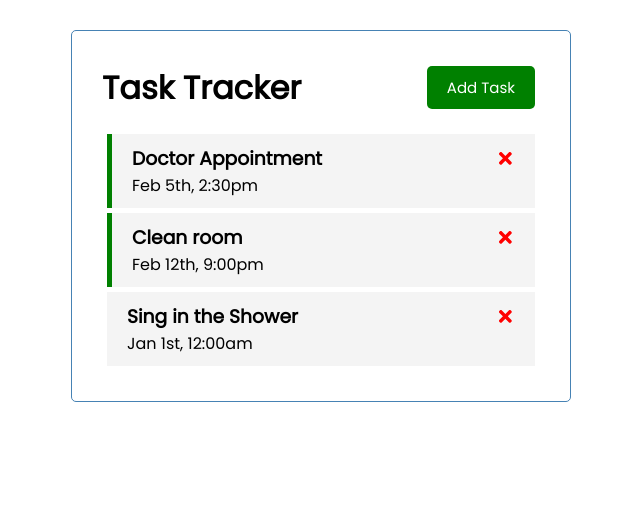
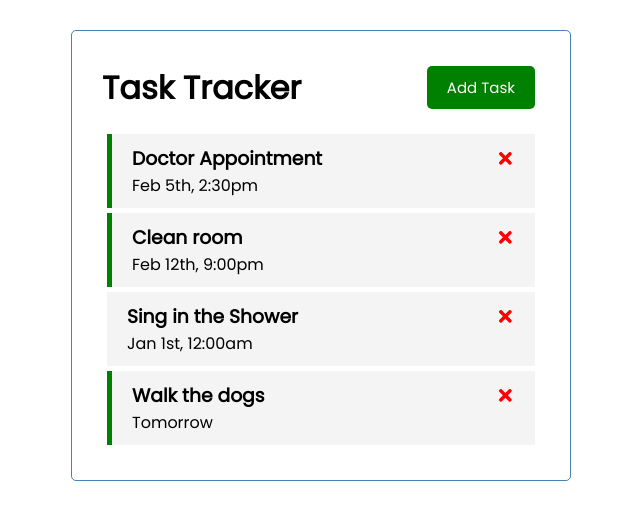
Before and after one commit to LNKeat/react-practice-task-tracker, a React (Create React App) app: page / in a window 1280 px wide. Shown: the top 520 px of the page, without its empty margins (319-959 px from the left). Built offline with nearby package versions, Linux system fonts and the light colour scheme; data requests are answered from the project's data file.

Commit message:
set up toggle reminder with persistance

```diff
--- a/db.json
+++ b/db.json
@@ -13,10 +13,16 @@
       "reminder": true
     },
     {
-        "id":3,
+      "id": 3,
       "text": "Sing in the Shower",
       "day": "Jan 1st, 12:00am",
       "reminder": false
+    },
+    {
+      "text": "Walk the dogs",
+      "day": "Tomorrow",
+      "reminder": true,
+      "id": 4
     }
   ]
 }
--- a/src/App.js
+++ b/src/App.js
@@ -66,7 +66,7 @@ function App() {
   }
 
   //Toggle Reminder
-  const toggleReminder = (id) => {
+  const onToggle = (id) => {
     setTaskList(
       taskList.map(
         (task) =>
@@ -74,17 +74,6 @@ function App() {
       )
     )
   }
- //Toggle Reminder with persistance
-//  function updateTask(id){
-//   fetch(`http://localhost:8000/tasks/${id}`, {
-//      method: 'PUT',
-//      headers: {
-//        "Content-Type": "application/json"
-//      },
-//      body: JSON.stringify(id)
-//    })
-
-//  }
 
 
   //Show/Hide Form
@@ -96,7 +85,7 @@ function App() {
     <div className="container">
       <Header title={title} onToggle={toggleForm} showForm={showForm} />
       {showForm && <AddTask  onAdd={addTask} setShowForm={setShowForm} />}
-      {taskList.length > 0 ? <Tasks taskList={taskList} onDelete={deleteTask} toggleReminder={toggleReminder} /> : 'No tasks to show'}
+      {taskList.length > 0 ? <Tasks taskList={taskList} onDelete={deleteTask} onToggle={onToggle} /> : 'No tasks to show'}
     </div>
   );
 }
--- a/src/components/Tasks.js
+++ b/src/components/Tasks.js
@@ -6,7 +6,7 @@ const Tasks = ({ taskList, onDelete, onToggle }) => {
   return (
     <div>
        {taskList.map((task) =>(
-        <Task key={task.id} task={task} onDelete={onDelete} onToggle={() => onToggle(task)} />
+        <Task key={task.id} task={task} onDelete={onDelete} onToggle={onToggle} />
        ))}
     </div>
   )
```
Lines whose indentation alone changed are shown as unchanged.
